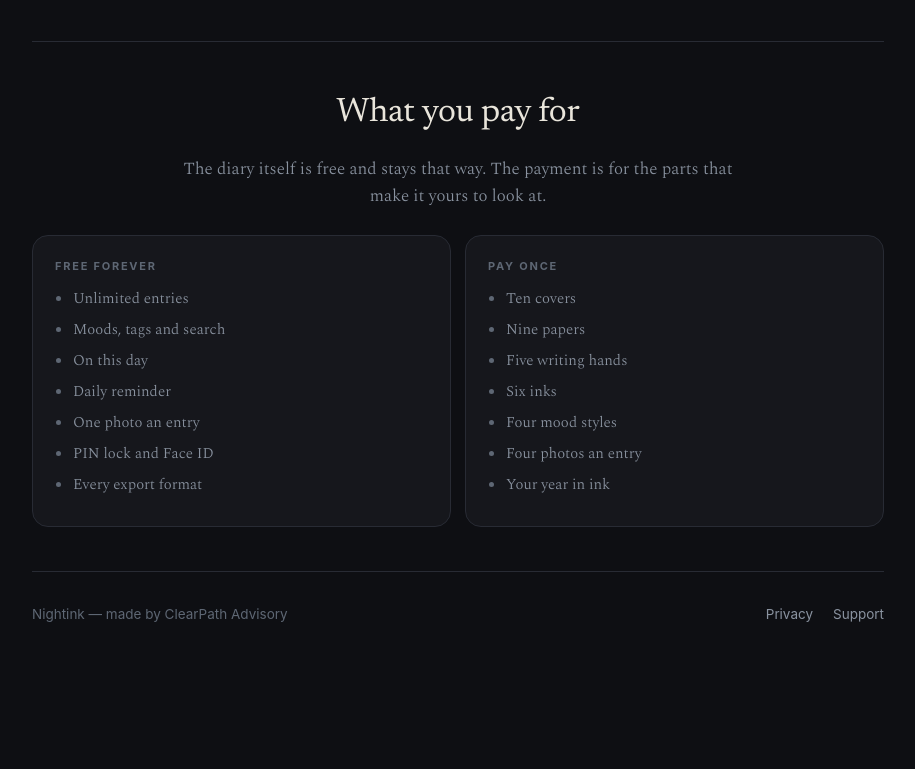
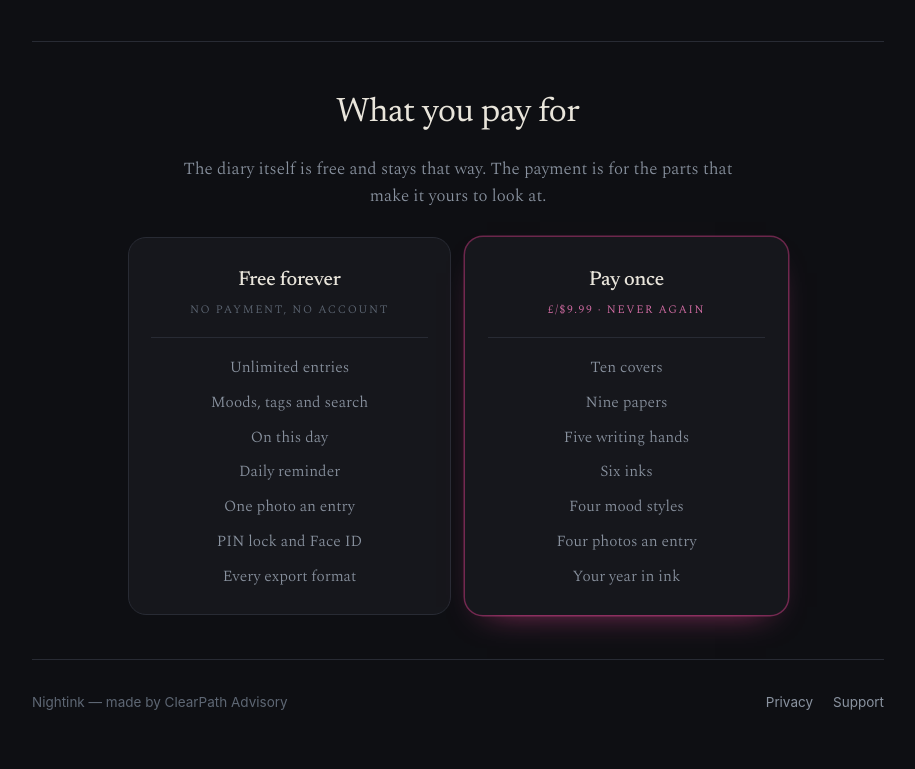
Before and after one commit to clearpathadvisory/nightink-site, a plain HTML site: page index.html in a window 1280 px wide. Shown: the part 1533-2302 px from the top of the page, without its empty margins (182-1097 px from the left). Before the commit the page ends 2215 px from the top, so only its background shows below. Drawn offline with Linux system fonts and the light colour scheme.

Commit message:
Add files via upload

```diff
--- a/index.html
+++ b/index.html
@@ -80,12 +80,25 @@ section p{font-family:var(--body);font-weight:300;font-size:17px;color:var(--fai
 section p:last-child{margin-bottom:0}
 section p strong{color:var(--paper);font-weight:400}
 
-.split{display:grid;grid-template-columns:1fr 1fr;gap:14px;margin:24px 0 8px}
-.split > div{background:var(--lift);border:1px solid var(--rule);border-radius:16px;padding:22px;text-align:left}
-.split h4{font-size:11px;letter-spacing:.16em;text-transform:uppercase;color:var(--dim);margin:0 0 12px}
-.split ul{margin:0;padding-left:18px;font-family:var(--body);font-weight:300;font-size:15px;color:var(--faint)}
-.split li{margin-bottom:7px}
-.split li::marker{color:var(--dim)}
+.split{display:grid;grid-template-columns:1fr 1fr;gap:14px;margin:26px auto 8px;max-width:660px}
+.split > div{background:var(--lift);border:1px solid var(--rule);border-radius:18px;
+ padding:26px 22px 24px;text-align:center}
+/* the paid side gets the accent, so the two are told apart at a glance */
+.split > div.paid{border-color:transparent;
+ box-shadow:0 0 0 1.5px rgba(236,72,153,.42), 0 14px 34px -22px rgba(236,72,153,.8)}
+
+/* header is a real heading now: display serif, paper white, twice the size of
+   the list beneath it, with a caption and a rule to close the block off */
+.split h4{font-family:var(--display);font-size:20px;font-weight:500;color:var(--paper);
+ margin:0 0 5px;letter-spacing:-.01em;text-transform:none}
+.split .note{font-size:11.5px;letter-spacing:.14em;text-transform:uppercase;color:var(--dim);
+ margin:0 0 18px;padding-bottom:18px;border-bottom:1px solid var(--rule)}
+.split > div.paid .note{color:#D96FA8}
+
+.split ul{list-style:none;margin:0;padding:0;font-family:var(--body);font-weight:300;
+ font-size:15.5px;color:var(--faint)}
+.split li{margin-bottom:10px}
+.split li:last-child{margin-bottom:0}
 
 footer{padding:32px 0 56px;border-top:1px solid var(--rule);margin-top:44px;
  display:flex;justify-content:space-between;gap:20px;flex-wrap:wrap;
@@ -153,11 +166,15 @@ footer .links{display:flex;gap:0}
     <p>The diary itself is free and stays that way. The payment is for the parts
       that make it yours to look at.</p>
     <div class="split">
-      <div><h4>Free forever</h4>
+      <div>
+        <h4>Free forever</h4>
+        <p class="note">No payment, no account</p>
         <ul><li>Unlimited entries</li><li>Moods, tags and search</li>
         <li>On this day</li><li>Daily reminder</li><li>One photo an entry</li>
         <li>PIN lock and Face ID</li><li>Every export format</li></ul></div>
-      <div><h4>Pay once</h4>
+      <div class="paid">
+        <h4>Pay once</h4>
+        <p class="note">£/$9.99 · never again</p>
         <ul><li>Ten covers</li><li>Nine papers</li><li>Five writing hands</li>
         <li>Six inks</li><li>Four mood styles</li><li>Four photos an entry</li>
         <li>Your year in ink</li></ul></div>
```
